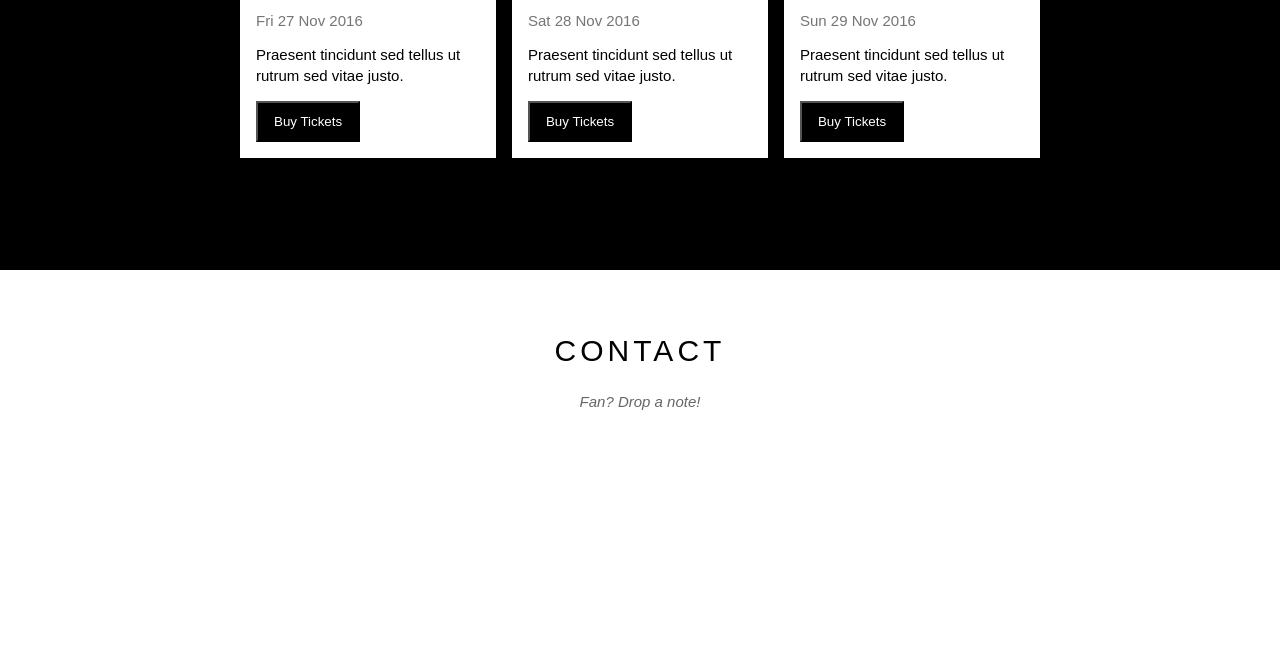
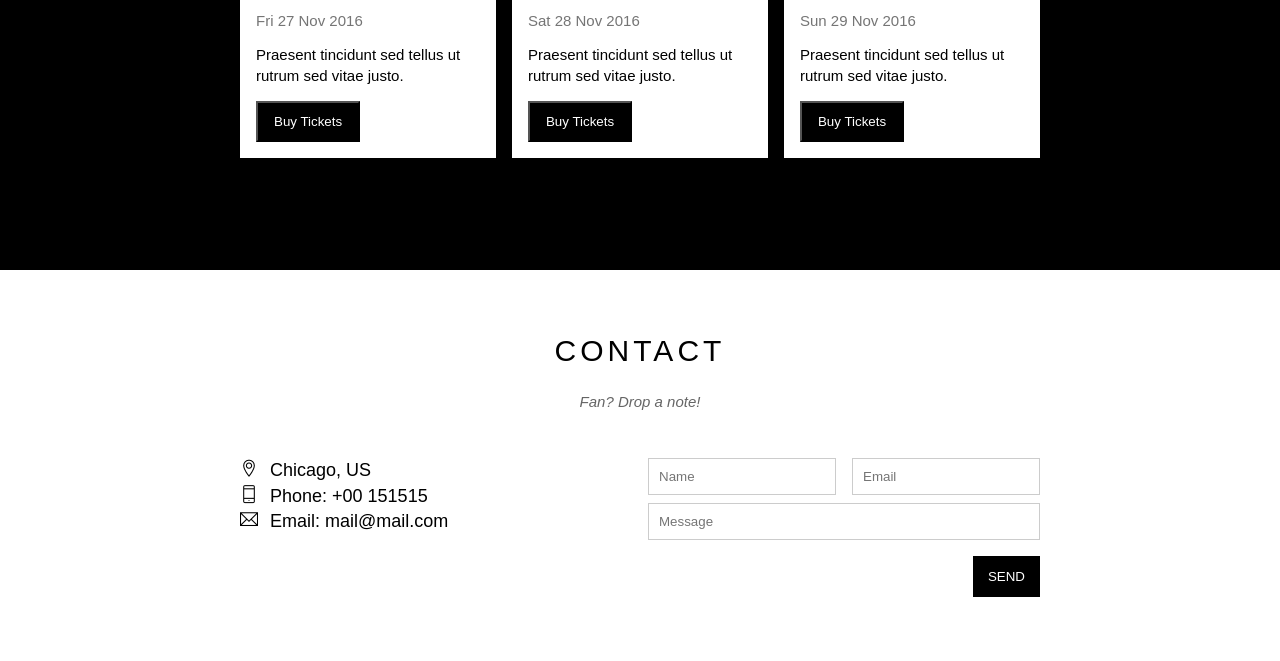
Before and after one commit to Anhca99/templates_the_band_2, a plain HTML site: page index.html in a window 1280 px wide. Shown: the part 1800-2461 px from the top of the page. Before the commit the page ends 2274 px from the top, so only its background shows below. Drawn offline with Linux system fonts and the light colour scheme.

Commit message:
update contact in content

```diff
--- a/assets/css/style.css
+++ b/assets/css/style.css
@@ -9,12 +9,60 @@ html{
     font-family: Arial, Helvetica, sans-serif;
 }
 
+/* Những class dùng chung */
+.text-white{
+    color: #fff !important;
+}
+.clear{
+    clear: both;
+}
+
+/* tạo cái cột dùng chung cho(About, Tour, Contact) */
+.row{
+    margin-left: -8px;
+    margin-right: -8px;
+}
+
+/* Ta sẽ tạo ra clear: both; giả, giúp code ngắn gọn hơn
+giúp ta ko cần phải code bên html
+nguyên cái thẻ <div class="clear"></div> */
+.row::after{
+    content: "";
+    display: block;
+    clear: both;
+}
+
+.col{
+    float: left;
+    padding-left: 8px;
+    padding-right: 8px;
+}
+
+.col-full{
+    width: 100%;
+}
+
+.col-half{
+    width: 50%;
+}
+
+.col-third{
+    width: 33.33333%;
+}
+
+.text-center{
+    text-align: center !important;
+}
+
+.mt-8{
+    margin-top: 8px !important;
+}
+.mt-16{
+    margin-top: 16px !important;
+}
+
 #main{
 
-}
-
-.text-white{
-    color: #fff !important;
 }
 
 #header{
@@ -225,17 +273,6 @@ cách nhau dấu phẩy là oke
                     } .*/
 }
 
-#content .member-item{
-    /* cho 3 hình thẳng hàng */
-    float: left;
-    /* 3 hình cộng lại thì = 100%
-    giúp hình = mép với đoạn chữ ở trên */
-    width: 33.33333%;
-    /* cách 2 width: calc(100% / 3); */
-    /* căn giữa chữ và ảnh lun */
-    text-align: center;
-}
-
 #content .member-name{
     font-size: 15px;
 }
@@ -248,9 +285,7 @@ cách nhau dấu phẩy là oke
 
 }
 
-.clear{
-    clear: both;
-}
+
 
 /* Tour section */
 #content .tour-section{
@@ -300,16 +335,7 @@ cách nhau dấu phẩy là oke
 .places-list{
     margin-top: 32px;
     /* giúp căn lên hình ảnh bằng với tickets trên */
-    margin-left: -8px;
-    margin-right: -8px;
     margin-bottom: 48px;
-}
-
-.place-item{
-    float: left;
-    /* cộng 3 ảnh lại = 100% */
-    width: 33.33333%;
-    padding: 0 8px;
 }
 
 .place-img{
@@ -379,6 +405,10 @@ cách nhau dấu phẩy là oke
     justify-content: center;
 }
 
+.open{
+    display: flex;
+}
+
 .modal-container{
     background-color: #fff;
     width: 900px;
@@ -390,9 +420,7 @@ cách nhau dấu phẩy là oke
     /* js buy tickets */
     animation: modalFadeIN ease 0.5s;
 }
-.open{
-    display: flex;
-}
+
 .modal-close{
     position: absolute;
     top: 0;
@@ -468,8 +496,7 @@ cách nhau dấu phẩy là oke
     color: #009688;
 }
 
-#footer{}
-
+/* css js buy tickets */
 @keyframes modalFadeIN {
     from {
         opacity: 0;
@@ -480,3 +507,45 @@ cách nhau dấu phẩy là oke
         transform: translateY(0);
     }
 }
+
+/* CONTACT */
+.contact-content{
+    margin-top: 48px;
+}
+
+.contact-info{
+    font-size: 18px;
+    line-height: 1.4;
+}
+
+/* css nâng cao, mục đích css vào (ti-) */
+.contact-info i[class*="ti-"]{
+    width: 30px;
+    display: inline-block;
+}
+
+.contact-form{
+    font-size: 15px;
+}
+
+.contact-form .form-control{
+    padding: 10px;
+    border: 1px solid #ccc;
+    width: 100%;
+}
+
+.contact-form .form-submit-btn{
+    color: #fff;
+    background-color: #000;
+    border: 1px solid #000;
+    padding: 12px 14px;
+    float: right;
+    cursor: pointer;
+}
+.contact-form .form-submit-btn:hover{
+    color: #000;
+    background-color: #ccc;
+    border: none;
+}
+
+#footer{}
--- a/index.html
+++ b/index.html
@@ -54,9 +54,9 @@
                 <p class="about-text">
                     We have created a fictional band website. Lorem ipsum dolor sit amet, consectetur adipiscing elit, sed do eiusmod tempor incididunt ut labore et dolore magna aliqua. Ut enim ad minim veniam, quis nostrud exercitation ullamco laboris nisi ut aliquip ex ea commodo consequat. Duis aute irure dolor in reprehenderit in voluptate velit esse cillum dolore eu fugiat nulla pariatur. Excepteur sint occaecat cupidatat non proident, sunt in culpa qui officia deserunt mollit anim id est laborum consectetur adipiscing elit, sed do eiusmod tempor incididunt ut labore et dolore magna aliqua. Ut enim ad minim veniam, quis nostrud exercitation ullamco laboris nisi ut aliquip ex ea commodo consequat.
                 </p>
-                <div class="member-list">
+                <div class="member-list row">
                     <!-- Hình 1 -->
-                    <div class="member-item">
+                    <div class="col col-third text-center">
                         <p class="member-name">Name</p>
                         <!-- alt đặt tên Name để khi bị lỗi ảnh
                             nó còn hiện lên tên để mà biết -->
@@ -64,7 +64,7 @@
                     </div>
 
                     <!-- Hình 2 -->
-                    <div class="member-item">
+                    <div class="col col-third text-center">
                         <p class="member-name">Name</p>
                         <!-- alt đặt tên Name để khi bị lỗi ảnh
                             nó còn hiện lên tên để mà biết -->
@@ -72,13 +72,12 @@
                     </div>
 
                     <!-- Hình 3 -->
-                    <div class="member-item">
+                    <div class="col col-third text-center">
                         <p class="member-name">Name</p>
                         <!-- alt đặt tên Name để khi bị lỗi ảnh
                             nó còn hiện lên tên để mà biết -->
                         <img src="./assets/img/band/member1.jpg" alt="Name" class="member-img">
                     </div>
-                    <div class="clear"></div>
                 </div>
             </div>
 
@@ -98,8 +97,8 @@
                     </ul>
 
                     <!-- Địa điểm(places) -->
-                    <div class="places-list">
-                        <div class="place-item">
+                    <div class="places-list row">
+                        <div class="col-third col">
                             <img src="./assets/img/places/place1.jpg" alt="New York" class="place-img">
                             <div class="place-body">
                                 <h3 class="place-heading">New York</h3>
@@ -109,7 +108,7 @@
                             </div>
                         </div>
 
-                        <div class="place-item">
+                        <div class="col-third col">
                             <img src="./assets/img/places/place2.jpg" alt="New York" class="place-img">
                             <div class="place-body">
                                 <h3 class="place-heading">Paris</h3>
@@ -119,7 +118,7 @@
                             </div>
                         </div>
 
-                        <div class="place-item">
+                        <div class="col-third col">
                             <img src="./assets/img/places/place3.jpg" alt="New York" class="place-img">
                             <div class="place-body">
                                 <h3 class="place-heading">San Francisco</h3>
@@ -129,7 +128,6 @@
                             </div>
                         </div>
                         <!-- Dùng để ôm hết 3 hình ảnh -->
-                        <div class="clear"></div>
                     </div>
                 </div>
             </div>
@@ -140,7 +138,34 @@
                 <!-- sub nghĩa là phụ ta đặt vậy nghĩa section phụ heading -->
                 <p class="section-sub-heading">Fan? Drop a note!</p>
 
+                <div class="row contact-content">
+                    <div class="col col-half contact-info">
+                        <p><i class="ti-location-pin"></i>Chicago, US</p>
+                        <p><i class="ti-mobile"></i>Phone: +00 151515</p>
+                        <p><i class="ti-email"></i>Email: mail@mail.com</p>
+                    </div>
+                    <div class="col col-half contact-form">
+                        <form action="">
+                            <div class="row">
+                                <div class="col col-half">
+                                    <!-- hàm required là khi ta nhập name bấm send nó sẽ nhảy qua email -->
+                                    <input type="text" name="" placeholder="Name" required id="" class="form-control">
+                                </div>
+                                <div class="col col-half">
+                                    <input type="email" name="" placeholder="Email" required id="" class="form-control">
+                                </div>
+                            </div>
+                            <div class="row mt-8">
+                                <div class="col col-full">
+                                    <input type="text" name="" placeholder="Message" required id="" class="form-control">
+                                </div>
+                            </div>
+
+                            <input class="form-submit-btn mt-16" type="submit" value="SEND">                        </form>
+                    </div>
+                </div>
             </div>
+
         </div>
 
         <div id="footer">
```
Also changed, not shown: 3 other files.
